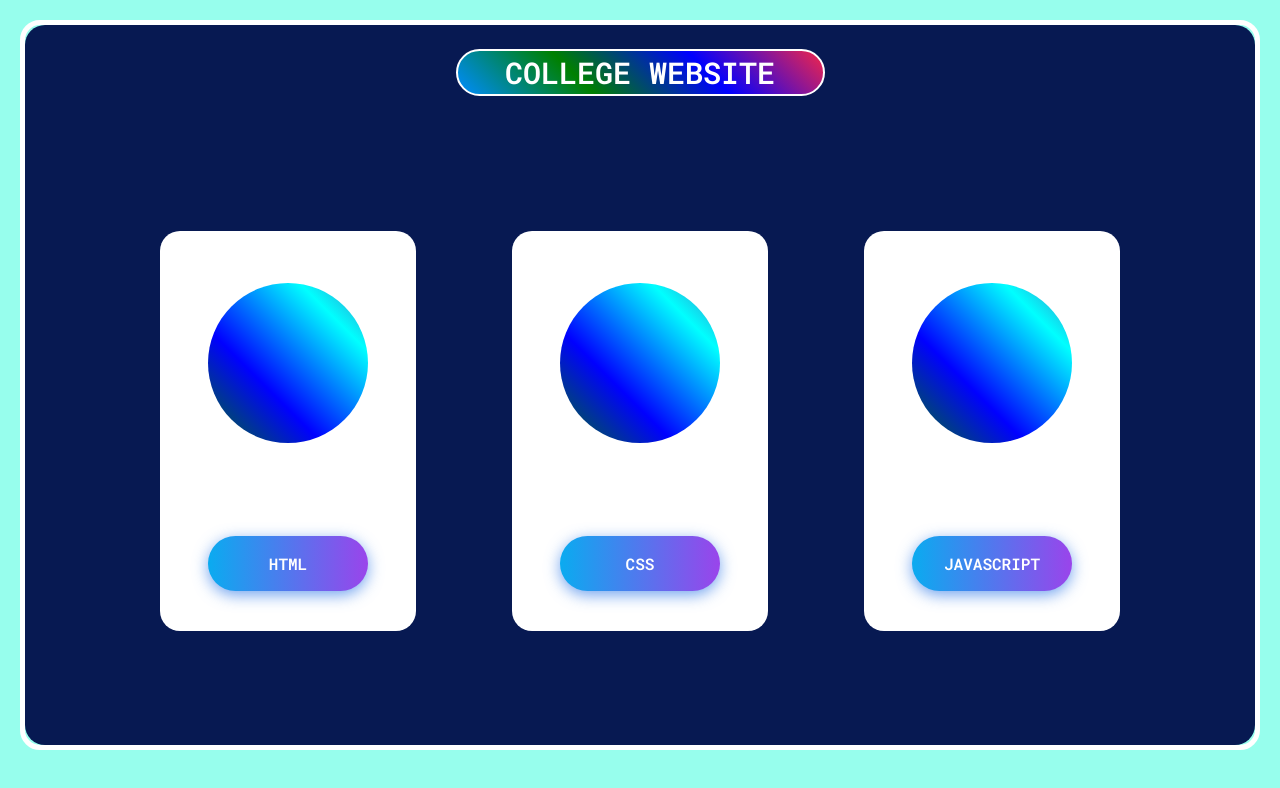
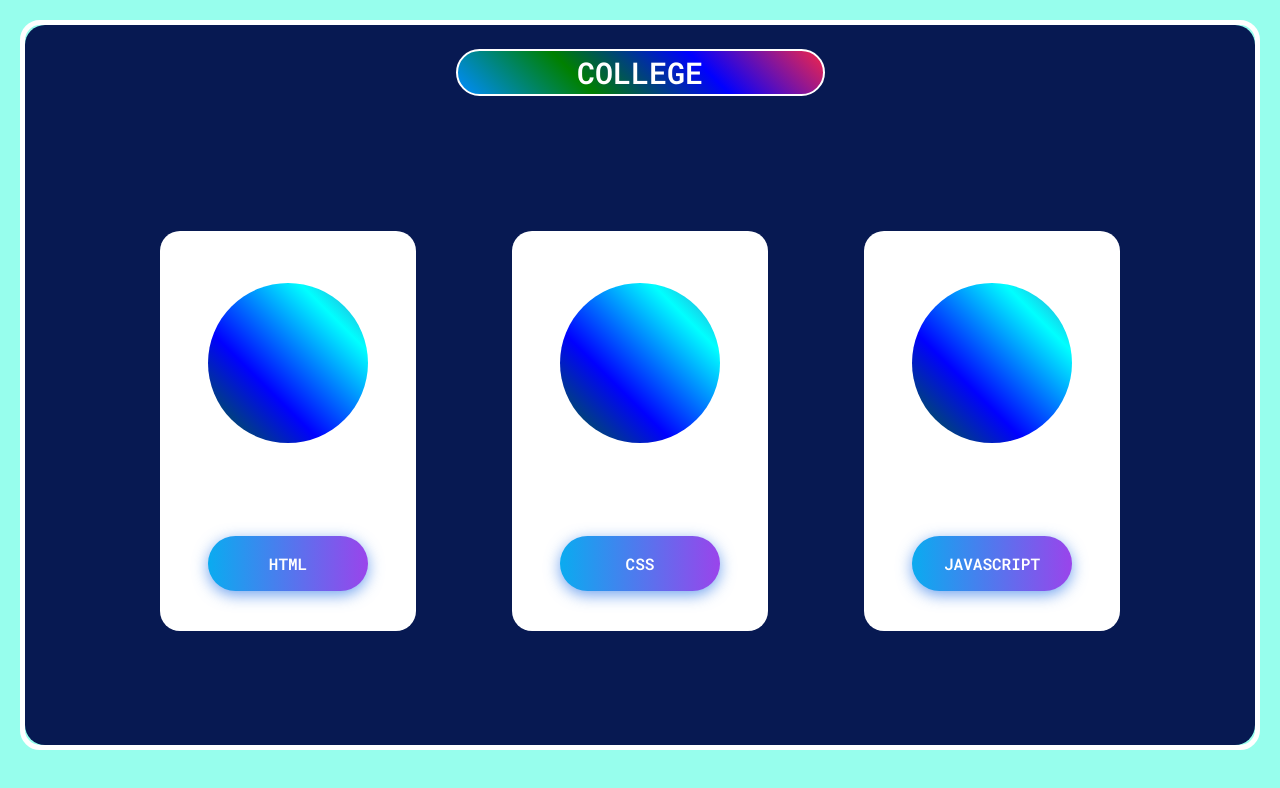
Before and after one commit to Anant1004/gradient_card_web, a plain HTML site: page Index.html in a window 1280 px wide. Drawn offline with Linux system fonts and the light colour scheme.

Commit message:
some thing is new

```diff
--- a/Index.html
+++ b/Index.html
@@ -3,13 +3,13 @@
 <head>
     <meta charset="UTF-8">
     <meta name="viewport" content="width=device-width, initial-scale=1.0">
-    <title>Landing page</title>
+    <title>Landing </title>
     <link rel="stylesheet" href="style.css">
 </head>
 <body>
 <div class="main-box">
     <div class="header">
-        <h2>COLLEGE WEBSITE</h2>
+        <h2>COLLEGE </h2>
     </div>
     <div class="content">
         <div class="card html">
```
